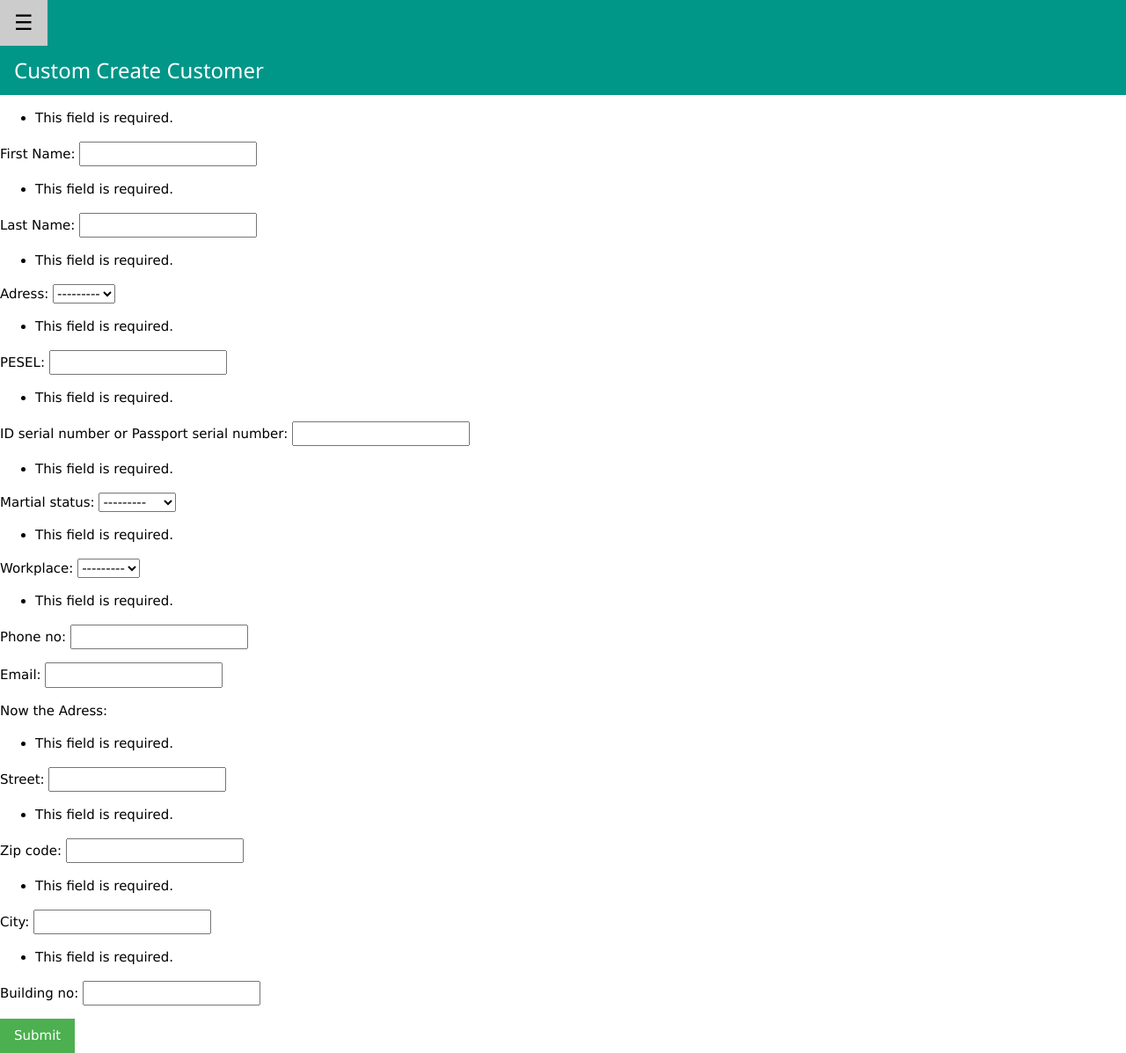
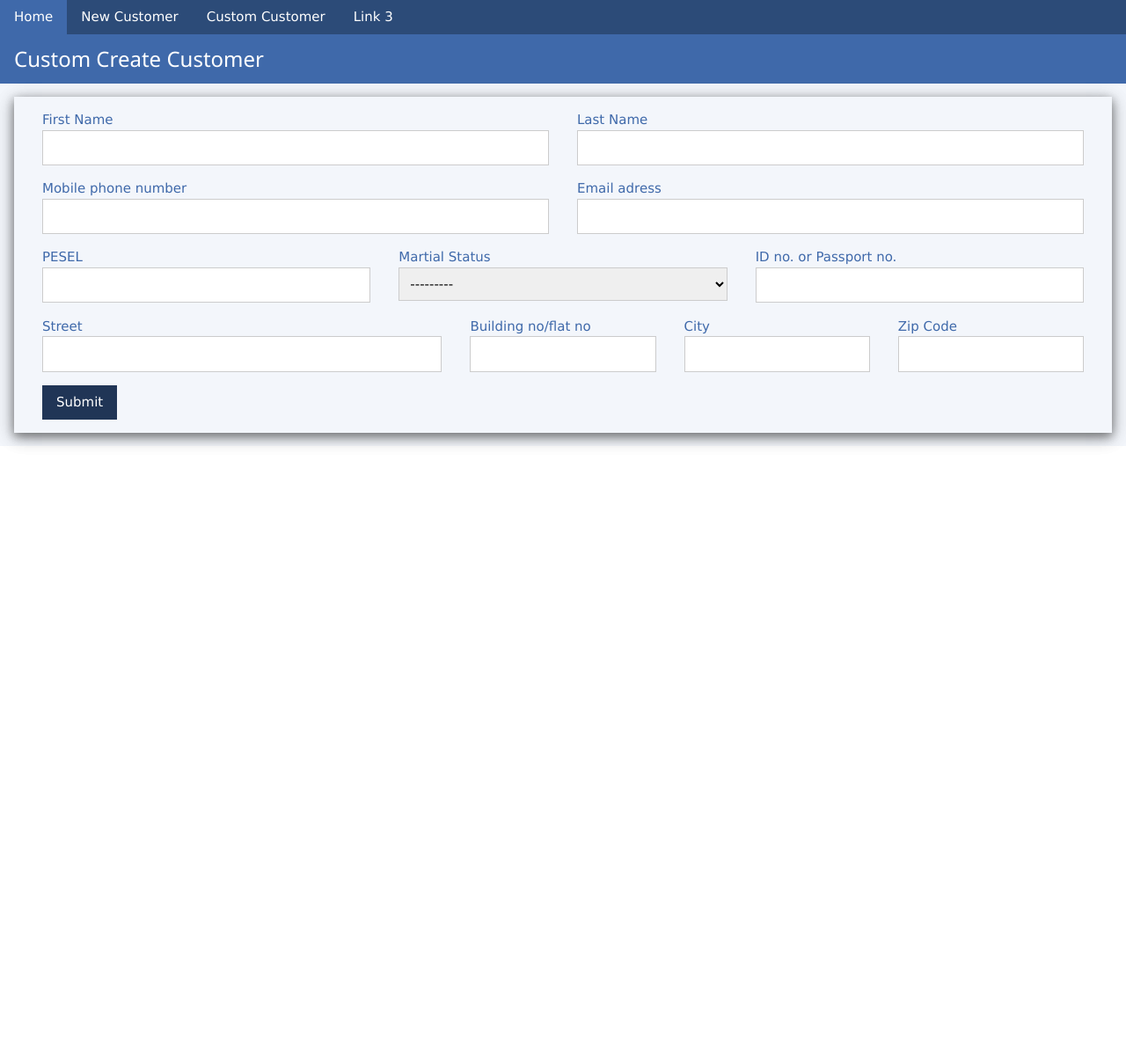
Before and after one commit to adam-teszner/loan-company, a Django app: page /custom_create in a window 1280 px wide. Shown: the whole page at 88% size. After the commit the page ends 507 px from the top, so only its background shows below. Run offline with Django 4.2, Linux system fonts and the light colour scheme; data that the repository does not hold is empty.

Commit message:
Added backend v1 of creating customer, added frontend creating customer template

```diff
--- a/core/forms.py
+++ b/core/forms.py
@@ -1,15 +1,50 @@
-from .models import Customer, Adress, Product
+from .models import Customer, Adress
 from django import forms
+from django.forms.widgets import *
 
 
-class CustCreatePersonalInfo(forms.ModelForm):
-    class Meta():
 
-        fields = '__all__'
-        model = Customer
 
 class CustCreateAdressForm(forms.ModelForm):
     class Meta():
 
         fields = '__all__'
         model = Adress
+        widgets = {
+            'street': TextInput(attrs={'class': 'w3-input w3-border'}),
+            'city' : TextInput(attrs={'class': 'w3-input w3-border'}),
+            'building_no': TextInput(attrs={'class': 'w3-input w3-border'}),
+            'zip_code': NumberInput(attrs={'class': 'w3-input w3-border'}),
+        }
+
+        labels = {
+            'street' : 'Street',
+            'city': 'City',
+            'building_no' : 'Building no/flat no',
+            'zip_code' : 'Zip Code',
+        }
+
+class CustCreatePersonalInfo(forms.ModelForm):
+    class Meta():
+
+        fields = ['first_name', 'last_name', 'social_security_no_pesel', 'id_passport', 'martial_status', 'phone_no', 'email']
+        model = Customer
+        widgets = {
+            'first_name': TextInput(attrs={'class': 'w3-input w3-border'}),
+            'last_name': TextInput(attrs={'class': 'w3-input w3-border'}),
+            'social_security_no_pesel' : NumberInput(attrs={'class': 'w3-input w3-border'}),
+            'id_passport' : TextInput(attrs={'class': 'w3-input w3-border'}),
+            'martial_status': Select(attrs={'class': 'w3-input w3-border'}),
+            'phone_no' : NumberInput(attrs={'class': 'w3-input w3-border'}),
+            'email' : EmailInput(attrs={'class': 'w3-input w3-border'}),
+        }
+        labels = {
+            'first_name':'First Name',
+            'last_name': 'Last Name',
+            'social_security_no_pesel': 'PESEL',
+            'id_passport' : 'ID no. or Passport no.',
+            'martial_status': 'Martial Status',
+            'phone_no' : 'Mobile phone number',
+            'email' : 'Email adress',
+
+        }
--- a/core/templates/core/custom_create.html
+++ b/core/templates/core/custom_create.html
@@ -3,13 +3,75 @@
 <h3>Custom Create Customer</h3>
 {% endblock title %}}
 {% block content %}
-<form method="post">
-    {% csrf_token %}
-    {{customer_form.as_p}}
-    <p>Now the Adress:</p>
-    {{customer_adress.as_p}}
-    <button class='w3-button w3-green' type='submit'>Submit</button>
+<div class="w3-row">
+    <div class='w3-container'>
+        <p></p>
+        <div class='w3-card-4'>
 
-</form>
+                    <form method="post" class='w3-container w3-card-4 w3-lightgrey'>
+                        <div class='w3-half w3-container'>
+                            {% csrf_token %}
+                            {% comment %} {% for field in customer_form %}
+                            <ul>
+                                <li><label for="{{field.auto_id}}" class='w3-text-theme'>{{field.label}}</label>{{field}}</li>
+                            </ul>
+                            {% endfor %} {% endcomment %}
+                            {% comment %} {{customer_form}}
+                            <p>Now the Adress:</p>
+                            {{customer_adress.as_p}} {% endcomment %}
+                            <p></p><label class='w3-text-theme' for="{{customer_form.first_name.auto_id}}">{{customer_form.first_name.label}}</label>
+                            {{customer_form.first_name}}
+                            <p></p><label class='w3-text-theme' for="{{customer_form.phone_no.auto_id}}">{{customer_form.phone_no.label}}</label>
+                            {{customer_form.phone_no}}
 
+
+                        </div>
+                        <div class='w3-half w3-container'>
+                            <p></p><label class='w3-text-theme' for="{{customer_form.last_name.auto_id}}">{{customer_form.last_name.label}}</label>
+                            {{customer_form.last_name}}
+                            <p></p><label class='w3-text-theme' for="{{customer_form.email.auto_id}}">{{customer_form.email.label}}</label>
+                            {{customer_form.email}}
+
+                        </div>
+                        <div class='w3-third w3-container'>
+                            <p></p><label class='w3-text-theme' for="{{customer_form.social_security_no_pesel.auto_id}}">{{customer_form.social_security_no_pesel.label}}</label>
+                            {{customer_form.social_security_no_pesel}}
+                        </div>
+                        <div class='w3-third w3-container'>
+                            <p></p><label class='w3-text-theme' for="{{customer_form.martial_status.auto_id}}">{{customer_form.martial_status.label}}</label>
+                            {{customer_form.martial_status}}
+                        </div>
+                        <div class='w3-third w3-container'>
+                            <p></p><label class='w3-text-theme' for="{{customer_form.id_passport.auto_id}}">{{customer_form.id_passport.label}}</label>
+                            {{customer_form.id_passport}}
+                        </div>
+                        <div class='w3-mobile w3-col w3-container' style='width:40%'>
+                            <p></p><label class='w3-text-theme' for="{{customer_adress.street.auto_id}}">{{customer_adress.street.label}}</label>
+                            {{customer_adress.street}}
+                        </div>
+                        <div class='w3-mobile w3-col w3-container' style='width:20%'>
+                            <p></p><label class='w3-text-theme' for="{{customer_adress.building_no.auto_id}}">{{customer_adress.building_no.label}}</label>
+                            {{customer_adress.building_no}}
+                        </div>
+                        <div class='w3-mobile w3-col w3-container' style='width:20%'>
+                            <p></p><label class='w3-text-theme' for="{{customer_adress.city.auto_id}}">{{customer_adress.city.label}}</label>
+                            {{customer_adress.city}}
+                        </div>
+                        <div class='w3-mobile w3-col w3-container' style='width:20%'>
+                            <p></p><label class='w3-text-theme' for="{{customer_adress.zip_code.auto_id}}">{{customer_adress.zip_code.label}}</label>
+                            {{customer_adress.zip_code}}
+                        </div>
+                        <div class='w3-col w3-container'>
+                            <p></p><button class='w3-button w3-theme-d5 w3-hover-theme' type='submit'>Submit</button>
+                            <p></p>
+                        </div>
+
+
+
+                    </form>
+
+        </div>
+        <p></p>
+    </div>
+</div>
 {% endblock content %}
--- a/core/views.py
+++ b/core/views.py
@@ -19,6 +19,14 @@
     model = Customer
     fields = '__all__'
 
+#     def form_valid(self, form):
+#         form.instance.adress_id = self.kwargs.get('pk')
+#         return super(CustomerCreateView, self).form_valid(form)
+
+# class AdressCreateView(CreateView):
+#     model = Adress
+#     fields = '__all__'
+
 
 def custom_customer(request):
 
@@ -27,12 +35,15 @@
 
     if request.method == 'POST':
 
+        if customer_form.is_valid() and customer_adress.is_valid():
 
 
-        if customer_form.is_valid() and customer_adress.is_valid():
+            x = customer_form.save(commit=False)
+            z = customer_adress.save(commit=False)
+            x.adress = z
+            z.save()
+            x.save()
 
-            customer_form.save()
-            customer_adress.save()
             return HttpResponseRedirect(reverse('index'))
 
         else:
@@ -47,13 +58,3 @@
             'customer_adress': customer_adress,
         }
         return render(request, 'core/custom_create.html', context)
-
-# def custom_customer(request):
-
-#     customer_form = CustCreatePersonalInfo(request.POST)
-#     customer_adress = CustCreateAdressForm(request.POST)
-#     context = {
-#             'customer_form': customer_form,
-#             'customer_adress': customer_adress,
-#         }
-#     return render(request, 'core/custom_create.html', context)
--- a/loan_co_site/settings.py
+++ b/loan_co_site/settings.py
@@ -118,6 +118,9 @@
 # https://docs.djangoproject.com/en/4.0/howto/static-files/
 
 STATIC_URL = 'static/'
+STATICFILES_DIRS = [
+    BASE_DIR / 'static',
+]
 
 # Default primary key field type
 # https://docs.djangoproject.com/en/4.0/ref/settings/#default-auto-field
--- /dev/null
+++ b/static/css/colors.css
@@ -0,0 +1,22 @@
+.w3-theme-l5 {color:#000 !important; background-color:#f3f6fb !important}
+.w3-theme-l4 {color:#000 !important; background-color:#d7e1f0 !important}
+.w3-theme-l3 {color:#000 !important; background-color:#afc3e1 !important}
+.w3-theme-l2 {color:#fff !important; background-color:#86a5d2 !important}
+.w3-theme-l1 {color:#fff !important; background-color:#5e87c4 !important}
+.w3-theme-d1 {color:#fff !important; background-color:#39609a !important}
+.w3-theme-d2 {color:#fff !important; background-color:#335589 !important}
+.w3-theme-d3 {color:#fff !important; background-color:#2c4b78 !important}
+.w3-theme-d4 {color:#fff !important; background-color:#264067 !important}
+.w3-theme-d5 {color:#fff !important; background-color:#203556 !important}
+
+.w3-theme-light {color:#000 !important; background-color:#f3f6fb !important}
+.w3-theme-dark {color:#fff !important; background-color:#203556 !important}
+.w3-theme-action {color:#fff !important; background-color:#203556 !important}
+
+.w3-theme {color:#fff !important; background-color:#3f69aa !important}
+.w3-text-theme {color:#3f69aa !important}
+.w3-border-theme {border-color:#3f69aa !important}
+
+.w3-hover-theme:hover {color:#fff !important; background-color:#3f69aa !important}
+.w3-hover-text-theme:hover {color:#3f69aa !important}
+.w3-hover-border-theme:hover {border-color:#3f69aa !important}
--- a/templates/base.html
+++ b/templates/base.html
@@ -1,3 +1,4 @@
+{% load static %}
 <!DOCTYPE html>
 <html lang="en">
 <head>
@@ -5,30 +6,28 @@
     <meta http-equiv="X-UA-Compatible" content="IE=edge">
     <meta name="viewport" content="width=device-width, initial-scale=1.0">
     <link rel="stylesheet" href="https://www.w3schools.com/w3css/4/w3.css">
+    <link rel="stylesheet" href="{% static 'css/colors.css' %}">
     <title>Document</title>
 </head>
 <body>
-    <!-- Sidebar -->
-<div class="w3-sidebar w3-bar-block w3-border-right w3-animate-left" style="display:none" id="mySidebar">
-    <button onclick="w3_close()" class="w3-bar-item w3-large">Close &times;</button>
-    <a href="{% url 'index' %}" class="w3-bar-item w3-button">Home</a>
-    <a href="{% url 'create_customer' %}" class="w3-bar-item w3-button">New Customer</a>
-    <a href="{% url 'custom_create' %}" class="w3-bar-item w3-button">Custom Customer</a>
-    <a href="#" class="w3-bar-item w3-button">Link 3</a>
+    <!-- Navbar -->
+<div class="w3-bar w3-theme-d3">
+    <a href="{% url 'index' %}" class="w3-bar-item w3-button w3-hover-theme">Home</a>
+    <a href="{% url 'create_customer' %}" class="w3-bar-item w3-button w3-hover-theme">New Customer</a>
+    <a href="{% url 'custom_create' %}" class="w3-bar-item w3-button w3-hover-theme">Custom Customer</a>
+    <a href="#" class="w3-bar-item w3-button w3-hover-theme">Link 3</a>
   </div>
 
   <!-- Page Content -->
-<div class="w3-teal">
-  <button class="w3-button w3-teal w3-xlarge" onclick="w3_open()">☰</button>
-  <div class="w3-container">
+  <div class="w3-container w3-theme">
     {% block title %}
     <h3>Base HTML</h3>
     {% endblock title %}
   </div>
-</div>
+<div class='w3-theme-l5'>
 {% block content %}
 {% endblock content %}
-
+</div>
 
 
 
```
